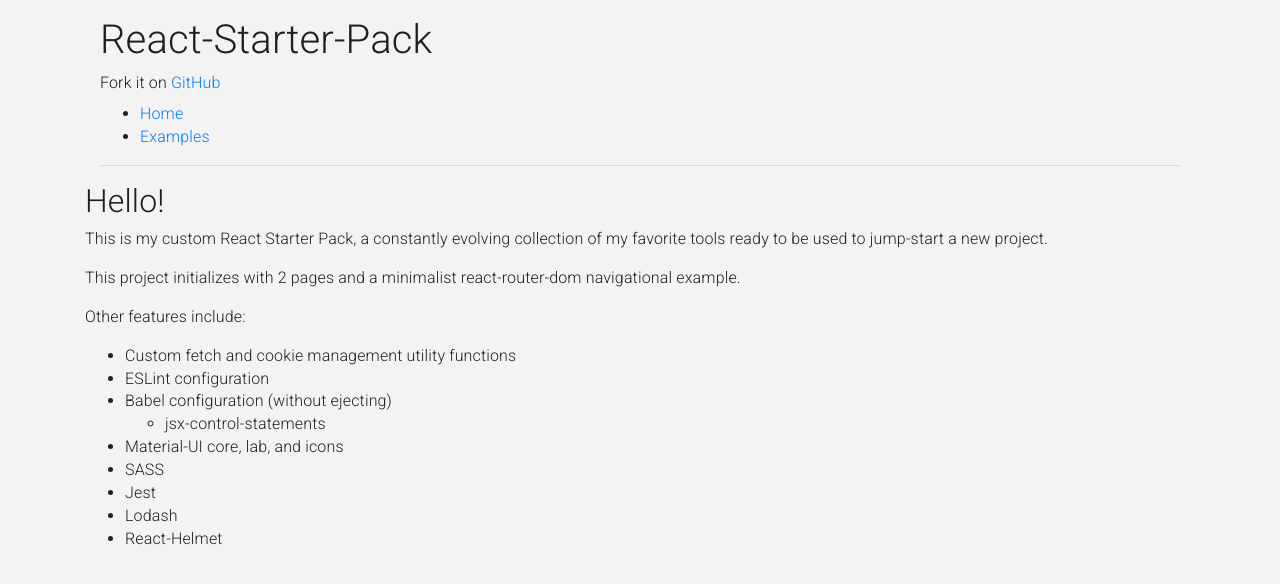
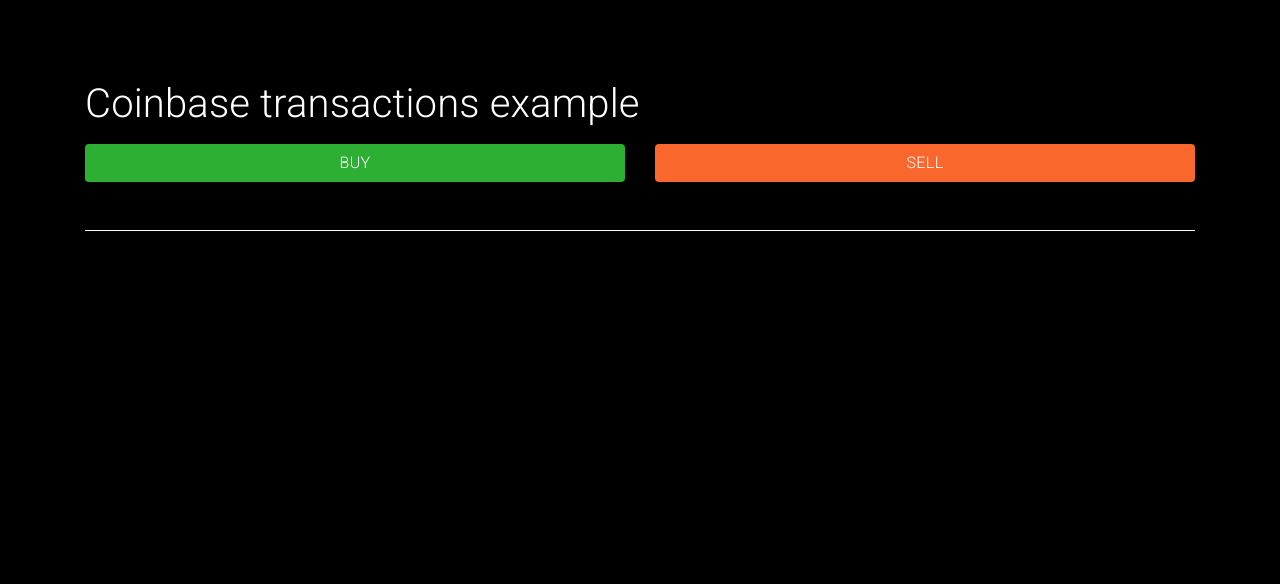
Before and after one commit to christopherrobin/React-Starter-Pack, a React (Create React App) app: page / in a window 1280 px wide. Shown: the top 584 px of the page. Built offline with nearby package versions, Linux system fonts and the light colour scheme.

Commit message:
Display example transaction data

```diff
--- a/public/index.html
+++ b/public/index.html
@@ -27,7 +27,7 @@
     -->
     <style>
       body {
-        background-color: #f3f3f3;
+        background-color: #000;
       }
 
       /* Loading Indicator */
--- a/src/App.js
+++ b/src/App.js
@@ -14,7 +14,7 @@
 		<Container id="app-container">
 			<Helmet>
 				<title>React-Starter-Pack</title>
-				<style>{'body { background-color: #F3F3F3; }'}</style>
+				<style>{'body { background-color: #000; }'}</style>
 				<meta name="description" content="React-Starter-Pack" />
 			</Helmet>
 			<div className="App">
--- a/src/components/Fade.scss
+++ b/src/components/Fade.scss
@@ -1,10 +1,10 @@
 .fade-enter {
   opacity: 0;
-  transform: scale(0.9);
+  // transform: scale(0.9);
 }
 .fade-enter-active {
   opacity: 1;
-  transform: translateY(0);
+  // transform: translateY(0);
   transition: opacity 400ms, transform 400ms;
 }
 .fade-exit {
@@ -12,6 +12,6 @@
 }
 .fade-exit-active {
   opacity: 0;
-  transform: scale(0.9);
+  // transform: scale(0.9);
   transition: opacity 400ms, transform 400ms;
 }
--- a/src/pages/LandingPage.js
+++ b/src/pages/LandingPage.js
@@ -1,44 +1,119 @@
-import React from 'react';
+/**
+P1
+- Clicking Buy should create a new row for Bids (buys).
+- Clicking Sell should create a new row for Asks (sells).
+- For the size, generate a random number between 0 to 1.
+- For Price, generate a random number around 37000.
+- Example order generator object:
+{
+    id: Math.random(),
+    size: Math.random(),
+    price: 37000 + Math.random() * 2000
+}
+
+P2
+- Green = rgb(45,175,52). Orange = rgb(250,103,45). You can use pure black and white for the other colors.
+- UI should look close to the example. You will not need to use theme libraries like Material UI or Bootstrap.
+
+P3
+- When a new row is created, fade it in from an opacity of zero to a fully visible opacity of one. Over 1 second.
+- Sort by Price.
+**/
+
+import React, { useState } from 'react';
 import { Helmet } from 'react-helmet';
+import { round } from 'lodash';
 import { Container, Row, Col } from 'reactstrap';
+import Fade from '.././components/Fade';
 import Header from '.././components/Header';
 import './LandingPage.scss';
 
+import { Button } from '@material-ui/core';
+
 const LandingPage = () => {
+	const [totalBuys, setTotalBuys] = useState([]);
+	const [totalSells, setTotalSells] = useState([]);
+
+	const createTransaction = isBuy => {
+		const newTransaction = {
+			id: Math.random(),
+			size: round(Math.random(), 4),
+			price: round(37000 + Math.random() * 2000, 2),
+		};
+		if (isBuy) {
+			const newArray = [...totalBuys, newTransaction];
+			setTotalBuys(newArray);
+		} else {
+			const newArray = [...totalSells, newTransaction];
+			setTotalSells(newArray);
+		}
+	};
+
 	return (
 		<Container id="LandingPage--Container">
 			<Helmet>
-				<title>React-Starter-Pack - LandingPage</title>
+				<title>React-Starter-Pack - Coinbase example</title>
 			</Helmet>
-			<Header />
 			<Row>
 				<Col xs={12}>
-					<h2>Hello!</h2>
-					<p>
-            This is my custom React Starter Pack, a constantly evolving
-            collection of my favorite tools ready to be used to jump-start a new
-            project.
-					</p>
-					<p>
-            This project initializes with 2 pages and a minimalist
-            react-router-dom navigational example.
-					</p>
-					<p>Other features include:</p>
-					<ul>
-						<li>Custom fetch and cookie management utility functions</li>
-						<li>ESLint configuration</li>
-						<li>
-              Babel configuration (without ejecting)
-							<ul>
-								<li>jsx-control-statements</li>
-							</ul>
-						</li>
-						<li>Material-UI core, lab, and icons</li>
-						<li>SASS</li>
-						<li>Jest</li>
-						<li>Lodash</li>
-						<li>React-Helmet</li>
-					</ul>
+					<h1>Coinbase transactions example</h1>
+
+					<div id="buttons-container">
+						<Row>
+							<Col xs={6}>
+								<Button
+									id="buy-button"
+									variant="outlined"
+									color="primary"
+									onClick={() => createTransaction(true)}
+									fullWidth
+								>
+									Buy
+								</Button>
+							</Col>
+							<Col xs={6}>
+								<Button
+									id="sell-button"
+									variant="outlined"
+									color="primary"
+									onClick={() => createTransaction(false)}
+									fullWidth
+								>
+									Sell
+								</Button>
+							</Col>
+						</Row>
+					</div>
+					<div id="transactions-container">
+						<div id="showSells">
+							{totalSells.map((data) => (
+								<div key={data.id}>
+									<Fade
+										childComponent={
+											<div>
+												<span className="size sells">{data.size}</span>
+												<span className="price sells">{data.price}</span>
+											</div>
+										}
+									/>
+								</div>
+							))}
+						</div>
+						<div id="showBuys">
+							{totalBuys.map((data) => (
+								<div key={data.id}>
+									<Fade
+										childComponent={
+											<div>
+												<span className="size buys">{data.size}</span>
+												<span className="price buys">{data.price}</span>
+											</div>
+										}
+									/>
+								</div>
+							))}
+						</div>
+					</div>
 				</Col>
 			</Row>
 		</Container>
--- a/src/pages/LandingPage.scss
+++ b/src/pages/LandingPage.scss
@@ -1,4 +1,53 @@
 @import "../../src/variables.scss";
-/*
-#LandingPage--Container {}
-*/
+
+#LandingPage--Container {
+	background: #000;
+	color: #fff;
+	font-weight: 700;
+
+	h1 {
+		margin-top: 2em;
+
+	}
+	.price {
+		margin-left: 2em;
+	}
+
+	#buttons-container {
+		margin: 1em 0;
+
+		button#buy-button {
+			background: rgb(45,175,52);
+			color: #fff;
+			border: none;
+		}
+
+		button#sell-button {
+			background: rgb(250,103,45);
+			color: #fff;
+			border: none;
+		}
+
+	}
+
+	#transactions-container {
+		text-align: center;
+
+		#showBuys {
+			border-top: 1px solid #fff;
+		}
+
+		#showBuys, #showSells {
+			padding: 1em;
+		}
+
+		span.price.buys {
+			color: rgb(45,175,52);
+		}
+
+		span.price.sells {
+			color: rgb(250,103,45);
+		}
+
+	}
+}
```
